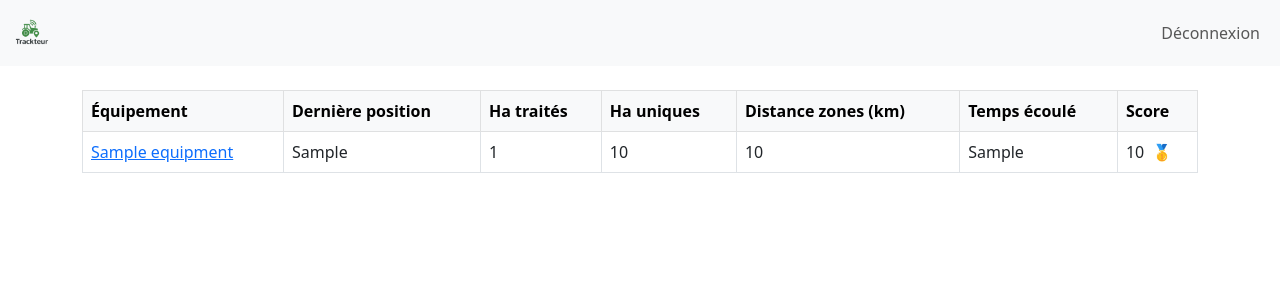
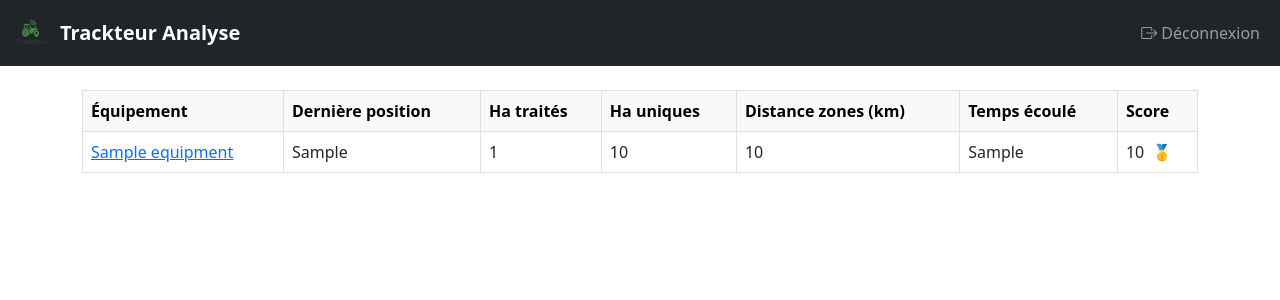
Before and after one commit to fpoisson2/trackteur-analyse, a Python web app: template templates/index.html in a window 1280 px wide. Shown: the top 300 px of the page. Run offline with Jinja, Linux system fonts and the light colour scheme; the template is opened without the code that fills it: most values are stand-ins (such as "Sample title", 1, 10 or a date in 2020).

Commit message:
Améliore la présentation du menu

```diff
--- a/templates/index.html
+++ b/templates/index.html
@@ -7,13 +7,15 @@
   <link rel="icon" type="image/png" href="{{ url_for('static', filename='logo.png') }}">
   <link rel="stylesheet"
         href="https://cdn.jsdelivr.net/npm/bootstrap@5.3.0/dist/css/bootstrap.min.css">
+  <link rel="stylesheet" href="https://cdn.jsdelivr.net/npm/bootstrap-icons@1.10.5/font/bootstrap-icons.css">
 
 </head>
 <body>
-  <nav class="navbar navbar-expand-md navbar-light bg-light mb-4">
+  <nav class="navbar navbar-expand-md navbar-dark bg-dark mb-4">
     <div class="container-fluid flex-nowrap">
       <a class="navbar-brand d-flex align-items-center" href="{{ url_for('index') }}">
         <img src="{{ url_for('static', filename='logo.png') }}" alt="Trackteur Analyse" height="40" class="me-2">
+        <span class="fw-bold">Trackteur Analyse</span>
       </a>
       <button class="navbar-toggler" type="button" data-bs-toggle="collapse" data-bs-target="#navbarNav" aria-controls="navbarNav" aria-expanded="false" aria-label="Toggle navigation">
         <span class="navbar-toggler-icon"></span>
@@ -21,10 +23,22 @@
       <div class="collapse navbar-collapse" id="navbarNav">
         <ul class="navbar-nav ms-auto">
           {% if current_user.is_admin %}
-          <li class="nav-item"><a class="nav-link" href="{{ url_for('admin') }}">Admin</a></li>
-          <li class="nav-item"><a class="nav-link" href="{{ url_for('users') }}">Utilisateurs</a></li>
+          <li class="nav-item">
+            <a class="nav-link d-flex align-items-center" href="{{ url_for('admin') }}">
+              <i class="bi bi-speedometer2 me-1"></i> Admin
+            </a>
+          </li>
+          <li class="nav-item">
+            <a class="nav-link d-flex align-items-center" href="{{ url_for('users') }}">
+              <i class="bi bi-people me-1"></i> Utilisateurs
+            </a>
+          </li>
           {% endif %}
-          <li class="nav-item"><a class="nav-link" href="{{ url_for('logout') }}">Déconnexion</a></li>
+          <li class="nav-item">
+            <a class="nav-link d-flex align-items-center" href="{{ url_for('logout') }}">
+              <i class="bi bi-box-arrow-right me-1"></i> Déconnexion
+            </a>
+          </li>
         </ul>
       </div>
     </div>
```
